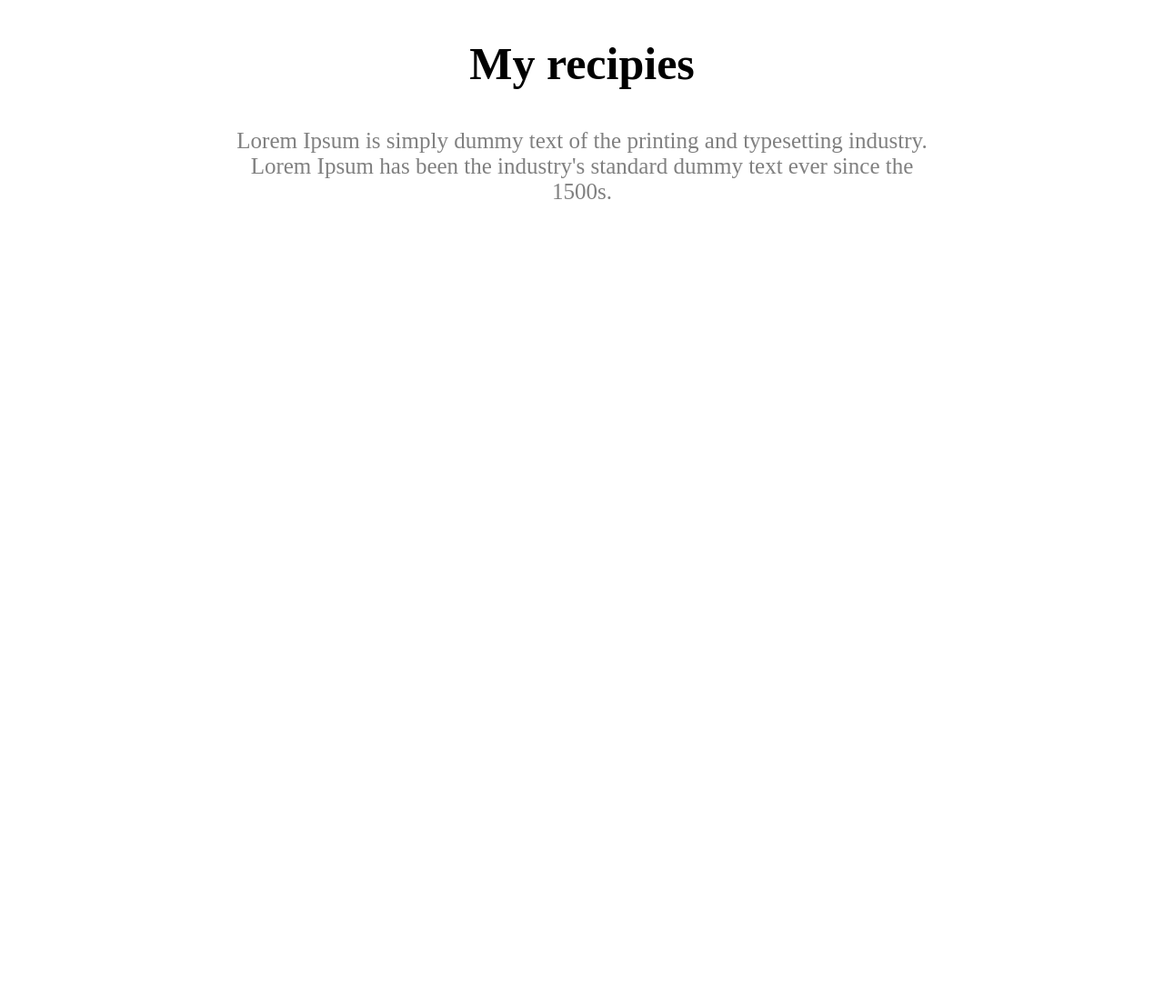
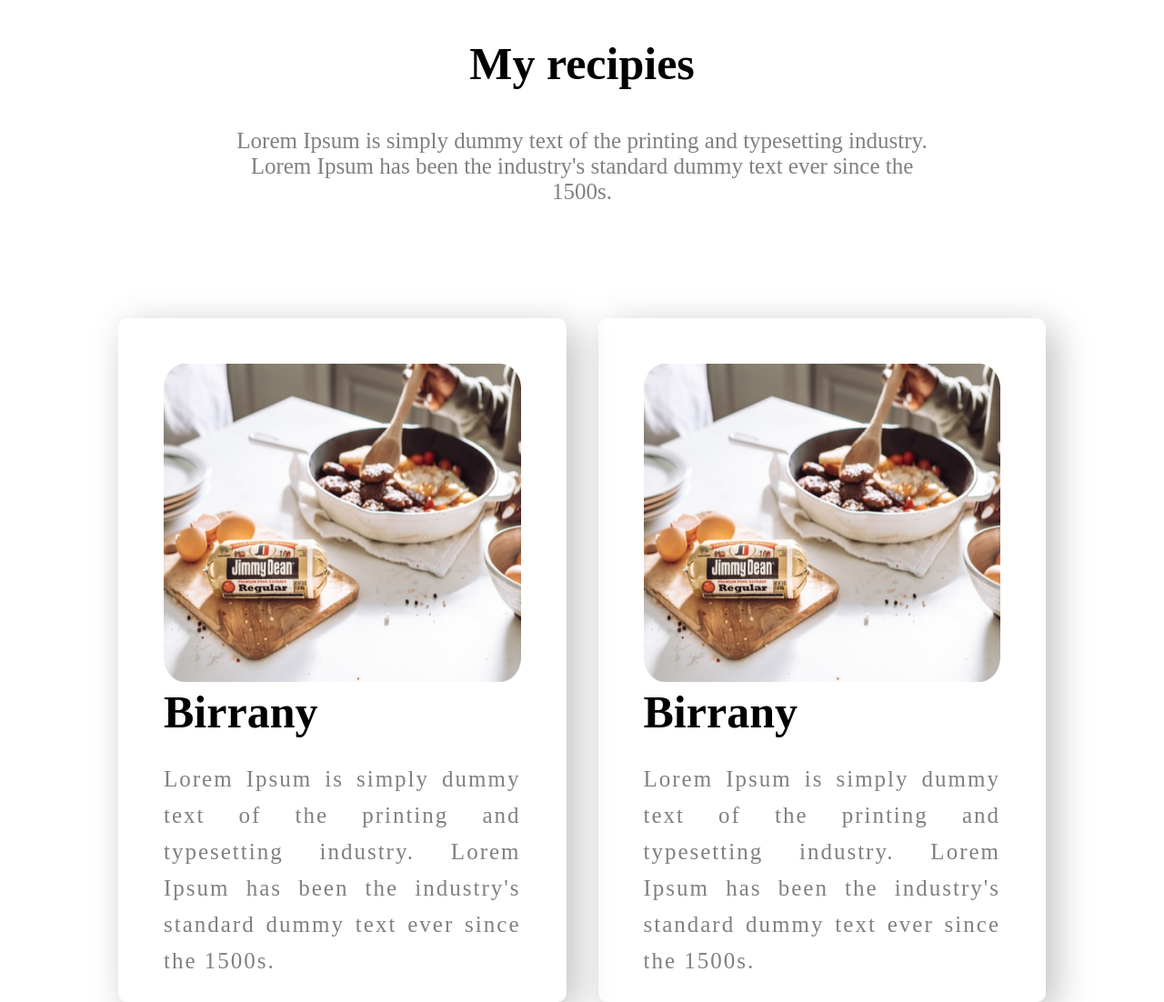
Before and after one commit to mizanor21/eat-fresh, a plain HTML site: page index.html in a window 1280 px wide. Shown: the part 1756-2858 px from the top of the page at 91% size. Before the commit the page ends 2006 px from the top, so only its background shows below. Drawn offline with Linux system fonts and the light colour scheme.

Commit message:
Recipie items part added

```diff
--- a/css/style.css
+++ b/css/style.css
@@ -84,3 +84,43 @@ body {
     font-size: 25px;
     color: gray;
 }
+
+.recipies_item img {
+    width: 100%;
+    height: 350px;
+}
+
+.recipies_item {
+    box-shadow: 10px 10px 40px rgb(192, 190, 190);
+    border-radius: 10px;
+    width: 50%;
+    padding-left: 50px;
+    padding-top: 50px;
+    padding-right: 50px;
+    text-align: justify;
+
+}
+
+.recipies_item h1 {
+    font-size: 50px;
+    margin: 0px;
+    padding: 0px;
+}
+
+.recipies_item p {
+    color: grey;
+    font-size: 25px;
+    line-height: 40px;
+    letter-spacing: 2px;
+}
+
+#item1 {
+    margin-top: 100px;
+    margin-left: 130px;
+}
+
+#item2 {
+    margin-top: 100px;
+    margin-left: 35px;
+    margin-right: 130px;
+}
--- a/index.html
+++ b/index.html
@@ -49,6 +49,20 @@
                 1500s.</p>
         </div>
     </section>
+    <section class="contant_flex">
+        <div id="item1" class="recipies_item half_width">
+            <img src="img/food/Project Cover.jpg" alt="Image not found">
+            <h1>Birrany</h1>
+            <p>Lorem Ipsum is simply dummy text of the printing and typesetting industry. Lorem Ipsum has been the
+                industry's standard dummy text ever since the 1500s.</p>
+        </div>
+        <div id="item2" class="recipies_item half_width">
+            <img src="img/food/Project Cover.jpg" alt="Image not found">
+            <h1>Birrany</h1>
+            <p>Lorem Ipsum is simply dummy text of the printing and typesetting industry. Lorem Ipsum has been the
+                industry's standard dummy text ever since the 1500s.</p>
+        </div>
+    </section>
 
 </body>
 
```
